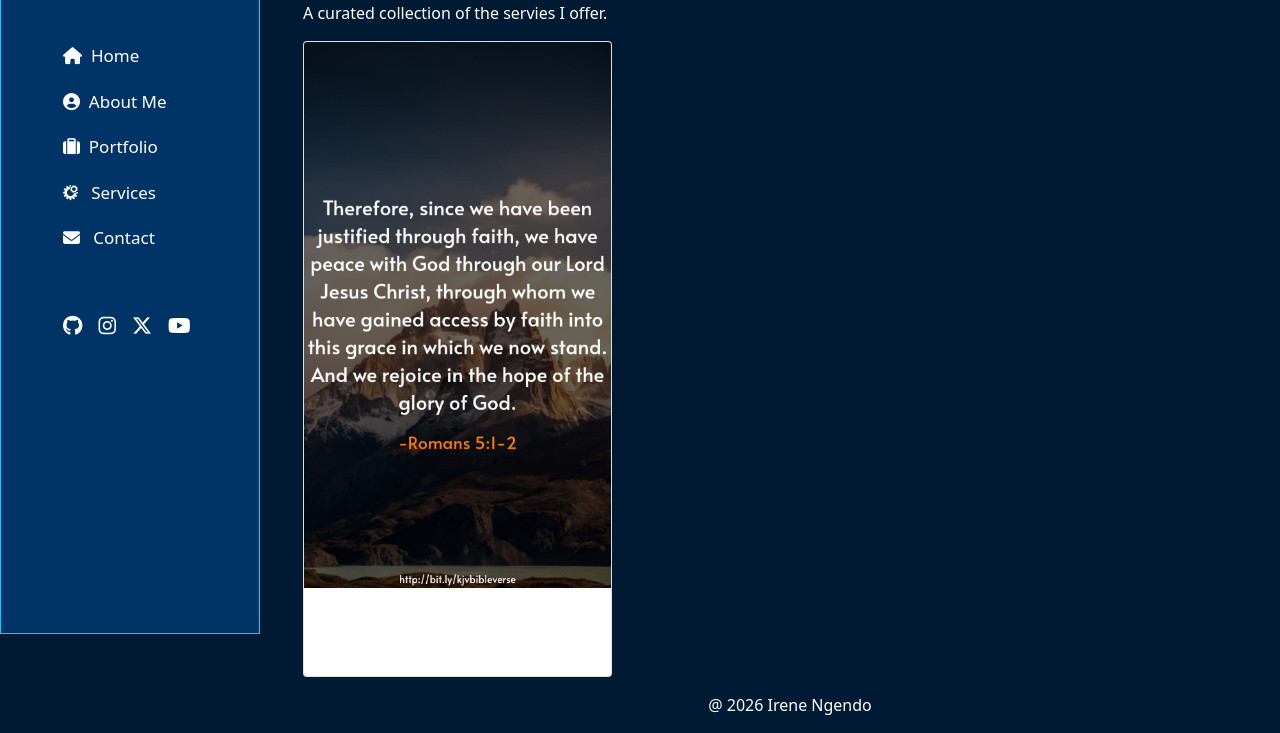
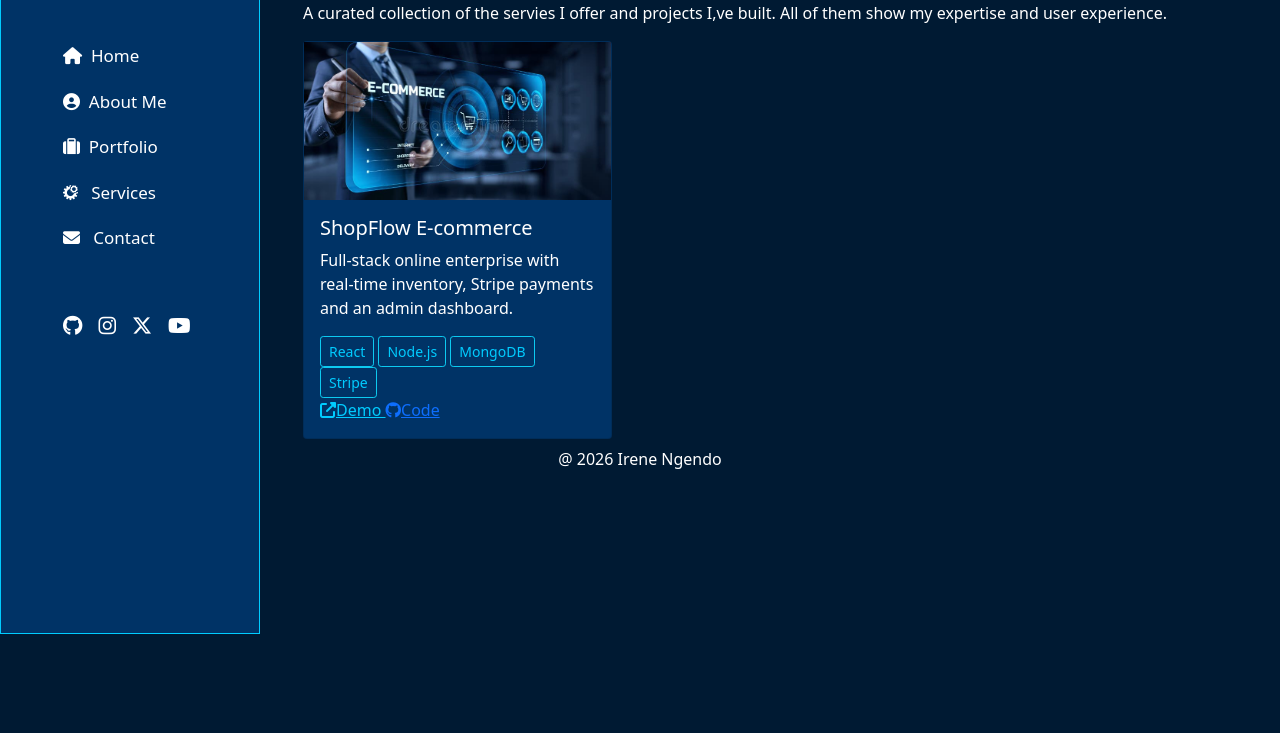
Before and after one commit to kaminjungendo/irene_profile, a plain HTML site: page portfolio.html in a window 1280 px wide. Shown: the part 169-902 px from the top of the page. After the commit the page ends 800 px from the top, so only its background shows below. Drawn offline with nearby package versions, Linux system fonts and the light colour scheme.

Commit message:
Creating portfolio page

```diff
--- a/css/style.css
+++ b/css/style.css
@@ -185,11 +185,15 @@ body{
     background-color: var(--light-blue-color);
 }
 .card-btn{
-    border: 1px solid var(--cyan-color);
     color: var(--cyan-color);
 }
 
 .card-btn:hover{
     background-color: var(--light-blue-color);
     border: 1px solid var(--cyan-color);
+    color: var(--blue-color);
 }
+
+.demo{
+    color: var(--cyan-color);
+}
--- a/portfolio.html
+++ b/portfolio.html
@@ -97,22 +97,43 @@
                     <p>My Work</p>
                     <h6>My Portfolio</h6>
                     <p>
-                        A curated collection of the servies I offer.
+                        A curated collection of the servies I offer and projects I,ve built. All of them show my expertise and user experience.
                     </p>
                 </section>
 
-                <section class="my-work-cuts">
+                <section class="my-work-section">
                     <div class="row">
                        <div class="col-sm-4">
-                        <div class="card">
-                            <img src="images/card1.png" class="card-img-top">
+                        <div class="card my-work-card">
+                            <img src="images/card1.jpeg">
                             <div class="card-body">
-                                <h5>
-                                    Full-stack online market place with real inventory
-                                </h5>
+                                <h5 class="card-title">ShopFlow E-commerce</h5>
+                                <p>
+                                    Full-stack online enterprise with real-time inventory, Stripe payments and an admin dashboard.
+                                </p>
+                                <button class="btn btn-outline-info btn-sm card-btn">React</button>
+                                <button class="btn btn-outline-info btn-sm card-btn">Node.js</button>
+                                <button class="btn btn-outline-info btn-sm card-btn">MongoDB</button>
+                                <button class="btn btn-outline-info btn-sm card-btn">Stripe</button>
+
+                                <div class="demo-and-code-link">
+                                            <a href="#" class="demo">
+                                                <i class="fa-solid fa-up-right-from-square"></i>Demo
+                                            </a>
+
+                                            <a href="#" class="code">
+                                                <i class="fa-brands fa-github"></i>Code
+                                            </a>
+
+                                </div>
+
+                            </div>
+                        </div>
                             </div>
                         </div>
                        </div>
+                       <div class="col-sm-4"></div>
+                       <div class="col-sm-4"></div>
 
                     </div>
 
```
Also changed, not shown: about.html (+1 -1 lines), images/card1.jpeg (added), images/card1.png (deleted), images/card2.jpeg (added), images/card3.jpeg (added), images/logo.jpeg, logo/logo.jpeg.
